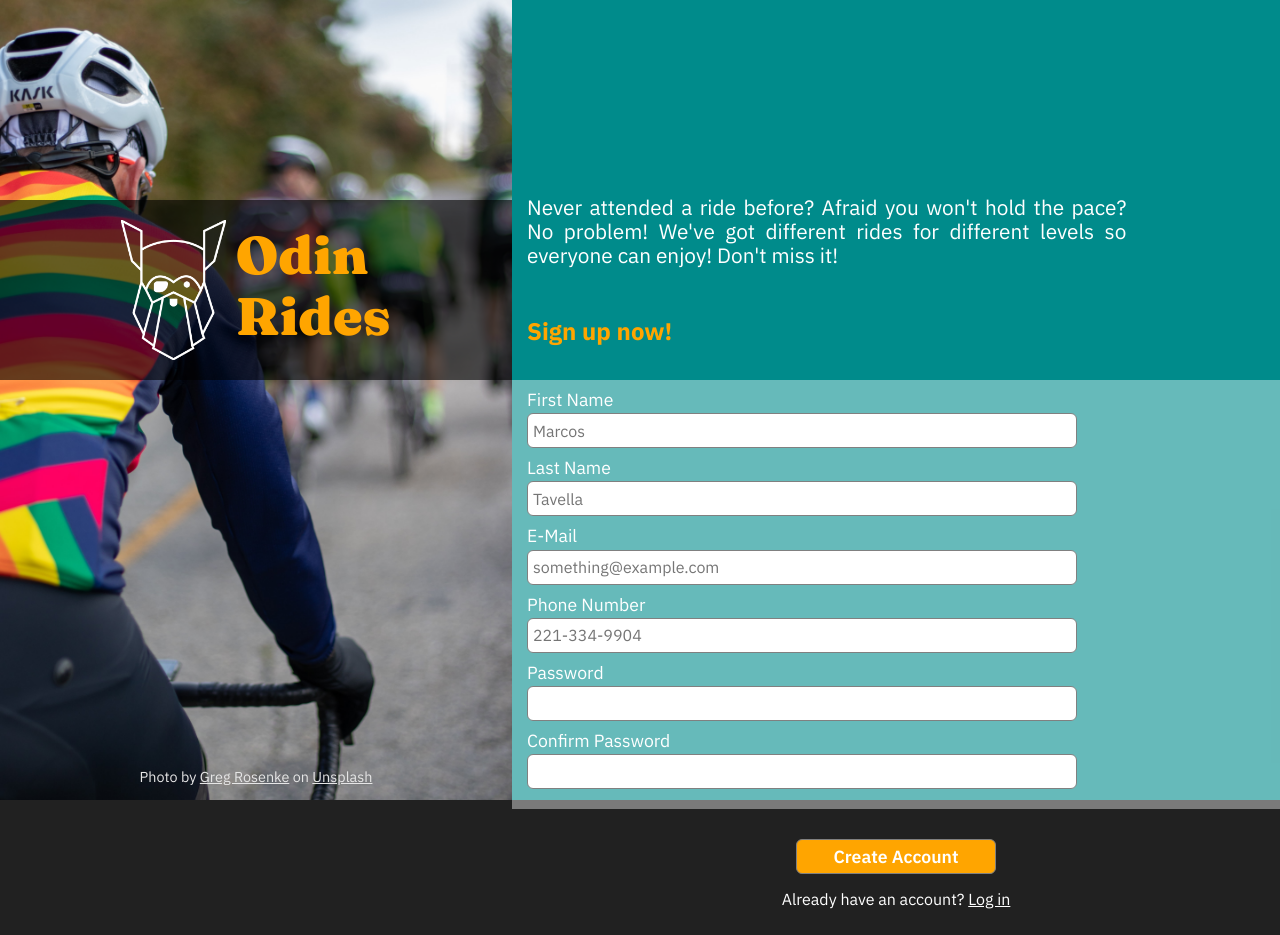
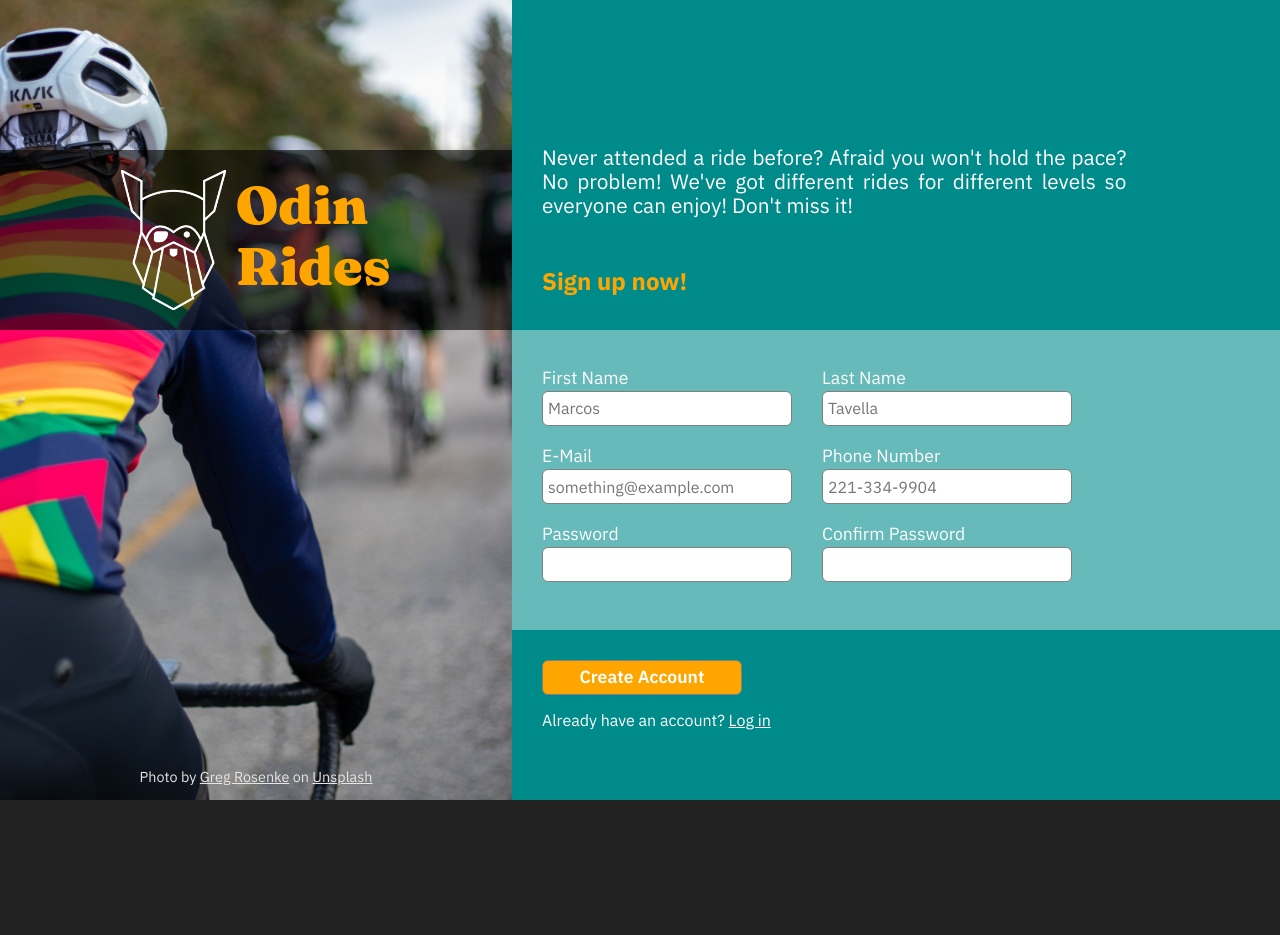
Before and after one commit to marco-tav/sign-up-form-v2, a plain HTML site: page index.html in a window 1280 px wide. After the commit the page ends 800 px from the top, so only its background shows below. Drawn offline with Linux system fonts and the light colour scheme.

Commit message:
Make layout responsive
There are still many adjustments to be done, but the basic responsive
layout is finished

```diff
--- a/styles/index.css
+++ b/styles/index.css
@@ -166,12 +166,6 @@ body {
   text-align: left;
 }
 
-@media only screen and (min-width: 450px) {
-  .text-container {
-    text-align: justify;
-  }
-}
-
 .text-container > p:first-child,
 .text-container > p {
   margin-top: 0px;
@@ -252,6 +246,15 @@ form > .form-row > .label-input > label {
   color: white;
 }
 
+/*------------------------- MEDIA QUERIES -----------------------------*/
+/*---------------------------------------------------------------------*/
+
+@media only screen and (min-width: 450px) {
+  .text-container {
+    text-align: justify;
+  }
+}
+
 @media only screen and (min-width: 850px) {
   body {
     display: flex;
@@ -277,7 +280,7 @@ form > .form-row > .label-input > label {
 
   .logo {
     position: absolute;
-    top: 200px;
+    top: 150px;
     height: 180px;
   }
 
@@ -301,11 +304,36 @@ form > .form-row > .label-input > label {
   }
 
   .text-container {
-    height: 380px;
+    height: 330px;
     display: flex;
     flex-direction: column;
     justify-content: flex-end;
     gap: 30px;
     padding-right: 20%;
+    padding-left: 30px;
+  }
+
+  form {
+    height: 300px;
+    display: flex;
+    flex-direction: column;
+    justify-content: center;
+    gap: 10px;
+    padding-left: 30px;
+  }
+
+  form > .form-row {
+    display: flex;
+    flex-direction: row;
+    gap: 30px;
+  }
+
+  input {
+    width: 250px;
+  }
+
+  .create-account {
+    align-items: flex-start;
+    padding-left: 30px;
   }
 }
```
